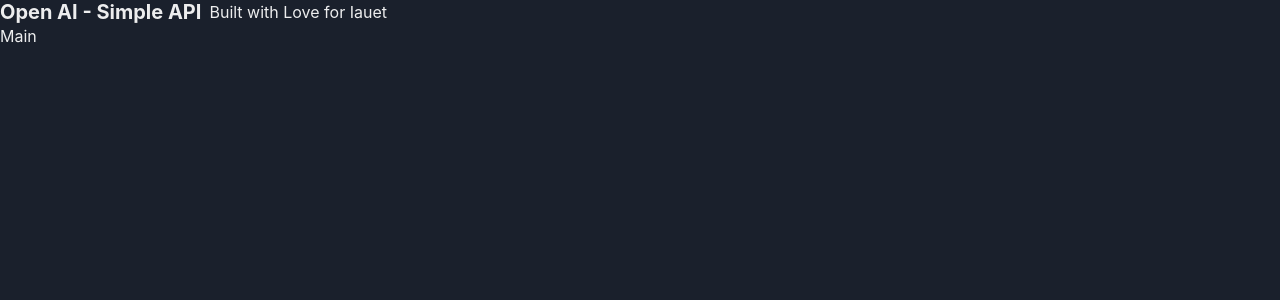
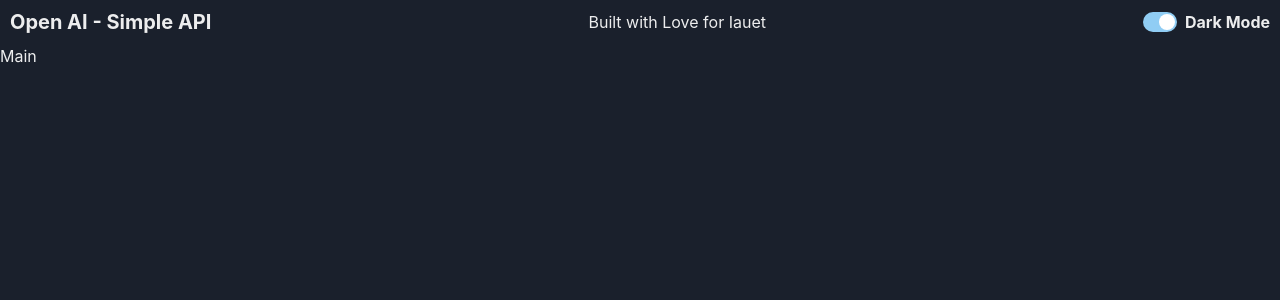
Before and after one commit to AmiraliShs/OpenAI-Simple-Api, a React (Vite) app: page / in a window 1280 px wide. Shown: the top 300 px of the page. Built offline with nearby package versions, Linux system fonts and the light colour scheme.

Commit message:
Implement dark mode

```diff
--- /dev/null
+++ b/src/components/ColorModeSwitch.tsx
@@ -0,0 +1,13 @@
+import { HStack, Switch, Text, useColorMode } from "@chakra-ui/react";
+
+const ColorModeSwitch = () => {
+  const { toggleColorMode, colorMode } = useColorMode();
+  return (
+    <HStack justifyContent="space-between">
+      <Switch isChecked={colorMode === "dark"} onChange={toggleColorMode} />
+      <Text as="b">Dark Mode</Text>
+    </HStack>
+  );
+};
+
+export default ColorModeSwitch;
--- a/src/components/Navigation.tsx
+++ b/src/components/Navigation.tsx
@@ -1,12 +1,14 @@
 import { HStack, Heading, Text, ColorModeScript } from "@chakra-ui/react";
+import ColorModeSwitch from "./ColorModeSwitch";
 
 const Navigation = () => {
   return (
-    <HStack>
+    <HStack justifyContent="space-between" padding="10px">
       <Heading as="h1" size="md">
         Open AI - Simple API
       </Heading>
       <Text>Built with Love for Iauet</Text>
+      <ColorModeSwitch />
     </HStack>
   );
 };
```
